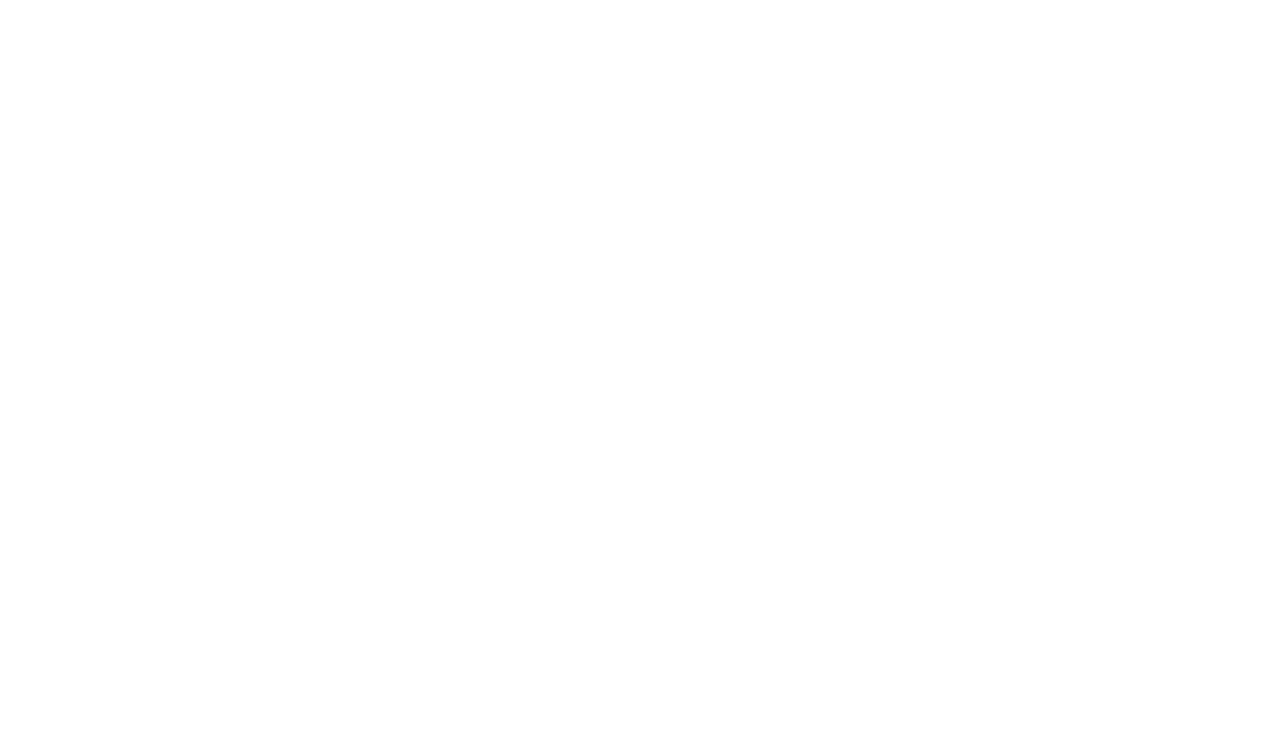
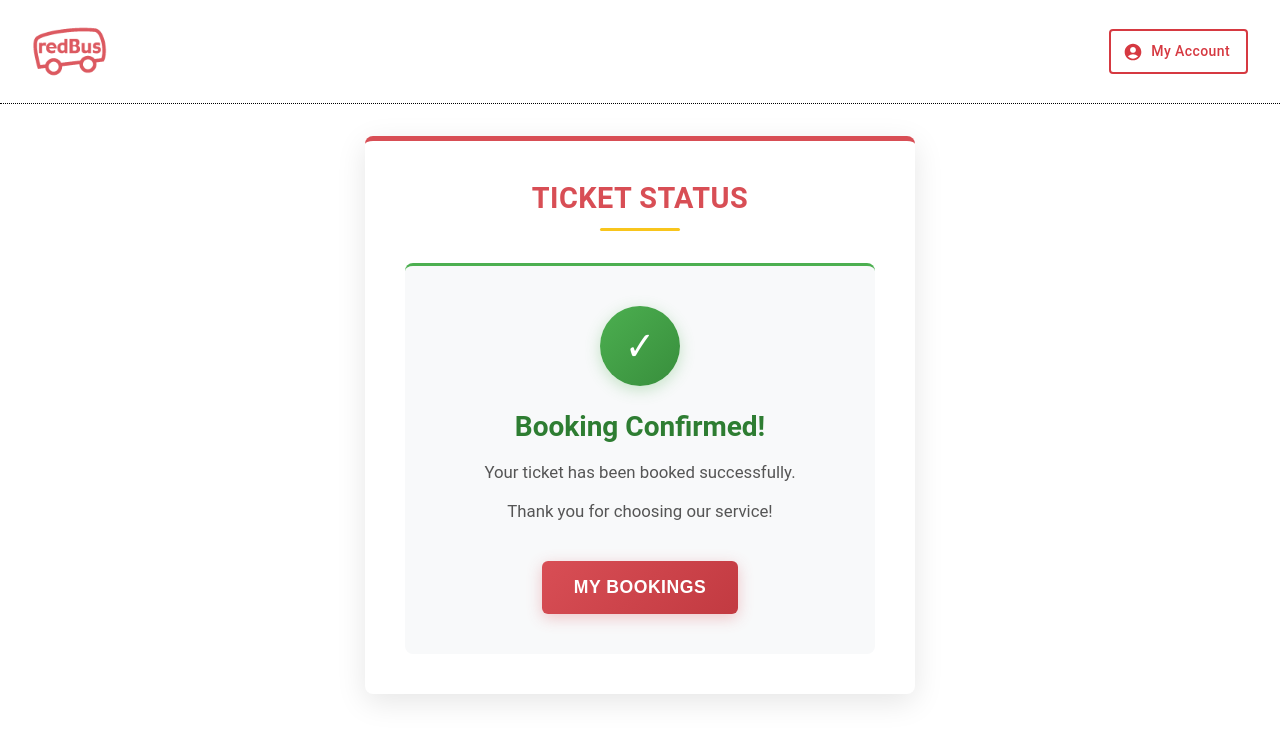
Before and after one commit to sssprahlad/our_bus, a React (Create React App) app in the folder client/: page /ticket-booking-popup in a window 1280 px wide. Before the commit this address had no page. Shown: the top 740 px of the page. Built offline with nearby package versions, Linux system fonts and the light colour scheme; sample sign-in values are in the browser's storage.

Commit message:
updated changes

```diff
--- a/client/src/App.js
+++ b/client/src/App.js
@@ -9,6 +9,7 @@
 import Account from "./components/Pages/Account/Account";
 import Contact from "./components/Pages/Contact/Contact";
 import Help from "./components/Pages/Help/Help";
+import TicketBookingPopup from "./components/TicketBookingPopup/TicketBookingPopup";
 
 function App() {
   return (
@@ -23,6 +24,10 @@
             <Route path="/my-account" element={<Account />} />
             <Route path="/contact" element={<Contact />} />
             <Route path="/help" element={<Help />} />
+            <Route
+              path="/ticket-booking-popup"
+              element={<TicketBookingPopup />}
+            />
           </Route>
         </Routes>
       </Router>
--- a/client/src/components/Pages/ModelPopUp/ModelPopUp.js
+++ b/client/src/components/Pages/ModelPopUp/ModelPopUp.js
@@ -10,6 +10,7 @@
 import { FaArrowDownLong } from "react-icons/fa6";
 import Radio from "@mui/material/Radio";
 import { pink } from "@mui/material/colors";
+import { useNavigate } from "react-router-dom";
 
 import {
   Accordion,
@@ -45,6 +46,7 @@
     dropingPointTime: "",
   });
 
+  const navigate = useNavigate();
   const [bookedSeats, setBookedSeats] = useState([]);
 
   const [formValid, setFormValid] = useState(false);
@@ -258,7 +260,7 @@
           return {
             id: seatId,
             selected: false,
-            isBooked: !!booked, // booked only if travel_date matches
+            isBooked: !!booked,
             gender: booked?.gender || null,
           };
         })
@@ -819,7 +821,10 @@
       const data = await response.json();
       if (data?.status === 200) {
         setPopUp(false);
-        fetchBoogingSeatsData();
+        setTimeout(() => {
+          navigate("/ticket-booking-popup");
+        }, 1000);
+        // fetchBoogingSeatsData();
       }
 
       console.log(data, "booking results");
--- /dev/null
+++ b/client/src/components/TicketBookingPopup/TicketBookingPopup.css
@@ -0,0 +1,205 @@
+.ticket-booking-container {
+  max-width: 550px;
+  margin: 2rem auto;
+  padding: 2.5rem;
+  background: #ffffff;
+  border-radius: 8px;
+  box-shadow: 0 8px 30px rgba(0, 0, 0, 0.1);
+  font-family: "Roboto", "Segoe UI", Tahoma, Geneva, Verdana, sans-serif;
+  border-top: 5px solid #d84e55;
+}
+
+.ticket-booking-container h1 {
+  color: #d84e55;
+  text-align: center;
+  margin: 0 0 2rem 0;
+  font-size: 1.8rem;
+  font-weight: 700;
+  text-transform: uppercase;
+  letter-spacing: 0.5px;
+  position: relative;
+  padding-bottom: 1rem;
+}
+
+.ticket-booking-container h1::after {
+  content: "";
+  position: absolute;
+  bottom: 0;
+  left: 50%;
+  transform: translateX(-50%);
+  width: 80px;
+  height: 3px;
+  background: #f8c51c;
+  border-radius: 3px;
+}
+
+.booking-form {
+  display: flex;
+  flex-direction: column;
+  gap: 1.75rem;
+}
+
+.form-group {
+  display: flex;
+  flex-direction: column;
+  gap: 0.5rem;
+  position: relative;
+}
+
+.form-group label {
+  font-size: 0.95rem;
+  color: #333;
+  font-weight: 500;
+  margin-bottom: 0.25rem;
+}
+
+.form-group input {
+  padding: 0.9rem 1.2rem;
+  border: 1px solid #e0e0e0;
+  border-radius: 6px;
+  font-size: 1rem;
+  transition: all 0.3s ease;
+  background: #f9f9f9;
+  color: #333;
+}
+
+.form-group input:focus {
+  outline: none;
+  border-color: #d84e55;
+  box-shadow: 0 0 0 3px rgba(216, 78, 85, 0.1);
+  background: #fff;
+}
+
+.form-group::after {
+  content: "→";
+  position: absolute;
+  right: 15px;
+  top: 50%;
+  transform: translateY(-50%);
+  color: #999;
+  font-size: 1.2rem;
+}
+
+.book-now-btn {
+  background: linear-gradient(135deg, #d84e55 0%, #c23a41 100%);
+  color: white;
+  border: none;
+  padding: 1rem 2rem;
+  border-radius: 6px;
+  font-size: 1.1rem;
+  font-weight: 600;
+  cursor: pointer;
+  transition: all 0.3s ease;
+  margin-top: 1.5rem;
+  text-transform: uppercase;
+  letter-spacing: 0.5px;
+  box-shadow: 0 4px 15px rgba(216, 78, 85, 0.3);
+}
+
+.book-now-btn:hover:not(:disabled) {
+  background: linear-gradient(135deg, #c23a41 0%, #d84e55 100%);
+  transform: translateY(-2px);
+  box-shadow: 0 6px 20px rgba(216, 78, 85, 0.4);
+}
+
+.book-now-btn:active:not(:disabled) {
+  transform: translateY(0);
+  box-shadow: 0 2px 10px rgba(216, 78, 85, 0.3);
+}
+
+.book-now-btn:disabled {
+  background: #cccccc;
+  cursor: not-allowed;
+  box-shadow: none;
+  transform: none;
+}
+
+.success-message {
+  text-align: center;
+  padding: 2.5rem 1.5rem;
+  animation: fadeIn 0.5s ease-in-out;
+  background: #f8f9fa;
+  border-radius: 8px;
+  border-top: 3px solid #4caf50;
+}
+
+.success-icon {
+  width: 80px;
+  height: 80px;
+  background: linear-gradient(135deg, #4caf50 0%, #388e3c 100%);
+  border-radius: 50%;
+  display: flex;
+  align-items: center;
+  justify-content: center;
+  margin: 0 auto 1.5rem;
+  color: white;
+  font-size: 2.5rem;
+  animation: bounceIn 0.8s;
+  box-shadow: 0 4px 15px rgba(76, 175, 80, 0.3);
+}
+
+.success-message h2 {
+  color: #2e7d32;
+  margin-bottom: 1rem;
+  font-size: 1.75rem;
+  font-weight: 700;
+}
+
+.success-message p {
+  color: #555;
+  margin: 0.75rem 0;
+  line-height: 1.6;
+  font-size: 1.05rem;
+}
+
+@keyframes fadeIn {
+  from {
+    opacity: 0;
+    transform: translateY(10px);
+  }
+  to {
+    opacity: 1;
+    transform: translateY(0);
+  }
+}
+
+@keyframes bounceIn {
+  0% {
+    transform: scale(0.3);
+    opacity: 0;
+  }
+  50% {
+    transform: scale(1.1);
+    opacity: 1;
+  }
+  70% {
+    transform: scale(0.95);
+  }
+  100% {
+    transform: scale(1);
+  }
+}
+
+@media (max-width: 768px) {
+  .ticket-booking-container {
+    margin: 1rem;
+    padding: 1.75rem;
+  }
+
+  .ticket-booking-container h1 {
+    font-size: 1.6rem;
+    margin-bottom: 1.75rem;
+  }
+
+  .success-icon {
+    width: 70px;
+    height: 70px;
+    font-size: 2rem;
+  }
+
+  .book-now-btn {
+    padding: 0.9rem 1.5rem;
+    font-size: 1rem;
+    text-transform: capitalize !important;
+  }
+}
--- /dev/null
+++ b/client/src/components/TicketBookingPopup/TicketBookingPopup.js
@@ -0,0 +1,64 @@
+import { useState } from "react";
+import "./TicketBookingPopup.css";
+import { useNavigate } from "react-router-dom";
+import Navbar from "../Pages/Navbar/Navbar";
+
+const TicketBookingPopup = () => {
+  const navigate = useNavigate();
+  const [isBookingConfirmed, setIsBookingConfirmed] = useState(false);
+  const [isLoading, setIsLoading] = useState(false);
+
+  const handleBooking = () => {
+    setIsLoading(true);
+
+    setTimeout(() => {
+      setIsLoading(false);
+      setIsBookingConfirmed(true);
+
+      setTimeout(() => {
+        setIsBookingConfirmed(false);
+      }, 5000);
+    }, 1500);
+  };
+
+  return (
+    <div>
+      <Navbar />
+      <div className="ticket-booking-container">
+        <h1>Ticket Status</h1>
+
+        {/* {!isBookingConfirmed ? (
+        <div className="booking-form">
+          <div className="form-group">
+            <label>Passenger Name</label>
+            <input type="text" placeholder="Enter passenger name" />
+          </div>
+
+          <button
+            onClick={handleBooking}
+            disabled={isLoading}
+            className="book-now-btn"
+          >
+            {isLoading ? "Processing..." : "Book Now"}
+          </button>
+        </div>
+      ) : ( */}
+        <div className="success-message">
+          <div className="success-icon">✓</div>
+          <h2>Booking Confirmed!</h2>
+          <p>Your ticket has been booked successfully.</p>
+          <p>Thank you for choosing our service!</p>
+          <button
+            onClick={() => navigate("/my-bookings")}
+            className="book-now-btn"
+          >
+            My Bookings
+          </button>
+        </div>
+        {/* )} */}
+      </div>
+    </div>
+  );
+};
+
+export default TicketBookingPopup;
```
Also changed, not shown: 1 other file (tests, documents, lock files or other folders).
